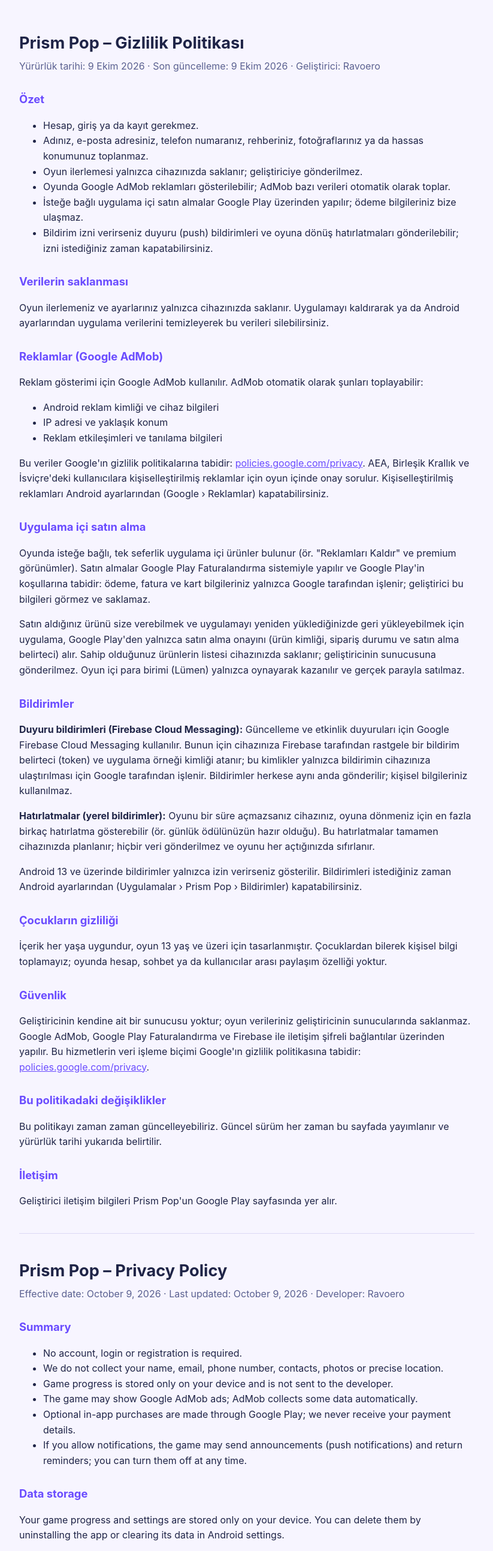
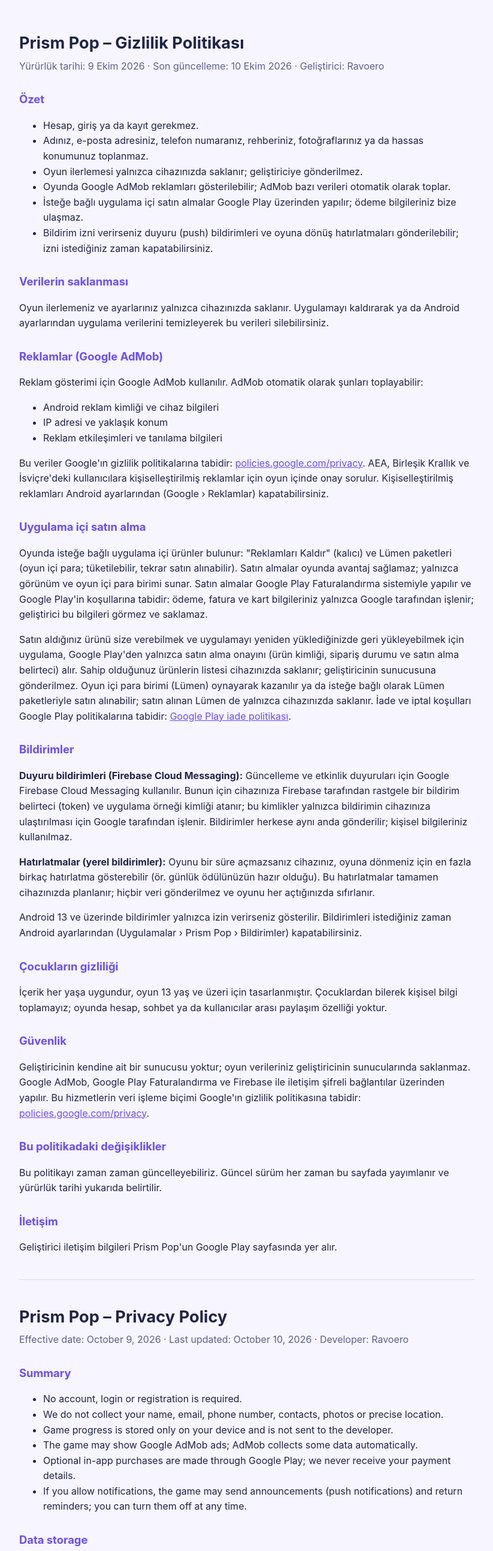
Before and after one commit to ravoeromedia-alt/prismpop-privacy, a plain HTML site: page index.html in a window 1280 px wide. Shown: the top 2586 px of the page at 60% size, without its empty margins (228-1051 px from the left). Drawn offline with Linux system fonts and the light colour scheme.

Commit message:
Privacy policy: Lümen packs (consumable IAP), 2026-10-10

```diff
--- a/index.html
+++ b/index.html
@@ -18,7 +18,7 @@
 <body>
 <main>
 <h1>Prism Pop – Gizlilik Politikası</h1>
-<p class="date">Yürürlük tarihi: 9 Ekim 2026 · Son güncelleme: 9 Ekim 2026 · Geliştirici: Ravoero</p>
+<p class="date">Yürürlük tarihi: 9 Ekim 2026 · Son güncelleme: 10 Ekim 2026 · Geliştirici: Ravoero</p>
 
 <h2>Özet</h2>
 <ul>
@@ -43,8 +43,8 @@
 <p>Bu veriler Google'ın gizlilik politikalarına tabidir: <a href="https://policies.google.com/privacy">policies.google.com/privacy</a>. AEA, Birleşik Krallık ve İsviçre'deki kullanıcılara kişiselleştirilmiş reklamlar için oyun içinde onay sorulur. Kişiselleştirilmiş reklamları Android ayarlarından (Google › Reklamlar) kapatabilirsiniz.</p>
 
 <h2>Uygulama içi satın alma</h2>
-<p>Oyunda isteğe bağlı, tek seferlik uygulama içi ürünler bulunur (ör. "Reklamları Kaldır" ve premium görünümler). Satın almalar Google Play Faturalandırma sistemiyle yapılır ve Google Play'in koşullarına tabidir: ödeme, fatura ve kart bilgileriniz yalnızca Google tarafından işlenir; geliştirici bu bilgileri görmez ve saklamaz.</p>
-<p>Satın aldığınız ürünü size verebilmek ve uygulamayı yeniden yüklediğinizde geri yükleyebilmek için uygulama, Google Play'den yalnızca satın alma onayını (ürün kimliği, sipariş durumu ve satın alma belirteci) alır. Sahip olduğunuz ürünlerin listesi cihazınızda saklanır; geliştiricinin sunucusuna gönderilmez. Oyun içi para birimi (Lümen) yalnızca oynayarak kazanılır ve gerçek parayla satılmaz.</p>
+<p>Oyunda isteğe bağlı uygulama içi ürünler bulunur: "Reklamları Kaldır" (kalıcı) ve Lümen paketleri (oyun içi para; tüketilebilir, tekrar satın alınabilir). Satın almalar oyunda avantaj sağlamaz; yalnızca görünüm ve oyun içi para birimi sunar. Satın almalar Google Play Faturalandırma sistemiyle yapılır ve Google Play'in koşullarına tabidir: ödeme, fatura ve kart bilgileriniz yalnızca Google tarafından işlenir; geliştirici bu bilgileri görmez ve saklamaz.</p>
+<p>Satın aldığınız ürünü size verebilmek ve uygulamayı yeniden yüklediğinizde geri yükleyebilmek için uygulama, Google Play'den yalnızca satın alma onayını (ürün kimliği, sipariş durumu ve satın alma belirteci) alır. Sahip olduğunuz ürünlerin listesi cihazınızda saklanır; geliştiricinin sunucusuna gönderilmez. Oyun içi para birimi (Lümen) oynayarak kazanılır ya da isteğe bağlı olarak Lümen paketleriyle satın alınabilir; satın alınan Lümen de yalnızca cihazınızda saklanır. İade ve iptal koşulları Google Play politikalarına tabidir: <a href="https://support.google.com/googleplay/answer/2479637">Google Play iade politikası</a>.</p>
 
 <h2>Bildirimler</h2>
 <p><strong>Duyuru bildirimleri (Firebase Cloud Messaging):</strong> Güncelleme ve etkinlik duyuruları için Google Firebase Cloud Messaging kullanılır. Bunun için cihazınıza Firebase tarafından rastgele bir bildirim belirteci (token) ve uygulama örneği kimliği atanır; bu kimlikler yalnızca bildirimin cihazınıza ulaştırılması için Google tarafından işlenir. Bildirimler herkese aynı anda gönderilir; kişisel bilgileriniz kullanılmaz.</p>
@@ -66,7 +66,7 @@
 <hr>
 
 <h1>Prism Pop – Privacy Policy</h1>
-<p class="date">Effective date: October 9, 2026 · Last updated: October 9, 2026 · Developer: Ravoero</p>
+<p class="date">Effective date: October 9, 2026 · Last updated: October 10, 2026 · Developer: Ravoero</p>
 
 <h2>Summary</h2>
 <ul>
@@ -91,8 +91,8 @@
 <p>This data is governed by Google's privacy policy: <a href="https://policies.google.com/privacy">policies.google.com/privacy</a>. Users in the EEA, UK and Switzerland are asked for consent to personalized ads in the game. You can opt out of personalized ads in Android settings (Google › Ads).</p>
 
 <h2>In-app purchases</h2>
-<p>The game offers optional, one-time in-app products (for example "Remove Ads" and premium skins). Purchases are made with Google Play Billing and are subject to Google Play's terms: your payment, billing and card details are processed only by Google; the developer never sees or stores them.</p>
-<p>To deliver your purchase and restore it if you reinstall the app, the app receives only the purchase confirmation from Google Play (product ID, order status and purchase token). The list of products you own is stored on your device and is not sent to the developer's servers. The in-game currency (Lümen) is earned only by playing and is not sold for real money.</p>
+<p>The game offers optional in-app products: "Remove Ads" (permanent) and Lümen packs (in-game currency; consumable and repurchasable). Purchases do not provide gameplay advantages; they offer cosmetics and in-game currency. Purchases are made with Google Play Billing and are subject to Google Play's terms: your payment, billing and card details are processed only by Google; the developer never sees or stores them.</p>
+<p>To deliver your purchase and restore it if you reinstall the app, the app receives only the purchase confirmation from Google Play (product ID, order status and purchase token). The list of products you own is stored on your device and is not sent to the developer's servers. The in-game currency (Lümen) is earned by playing or can optionally be bought as Lümen packs; purchased Lümen is also stored only on your device. Refunds and cancellations follow Google Play policies: <a href="https://support.google.com/googleplay/answer/2479637">Google Play refund policy</a>.</p>
 
 <h2>Notifications</h2>
 <p><strong>Announcements (Firebase Cloud Messaging):</strong> We use Google Firebase Cloud Messaging for update and event announcements. Firebase assigns your device a random notification token and app instance ID, which Google processes only to deliver notifications to your device. Announcements are sent to all players at once; no personal information is used.</p>
```
